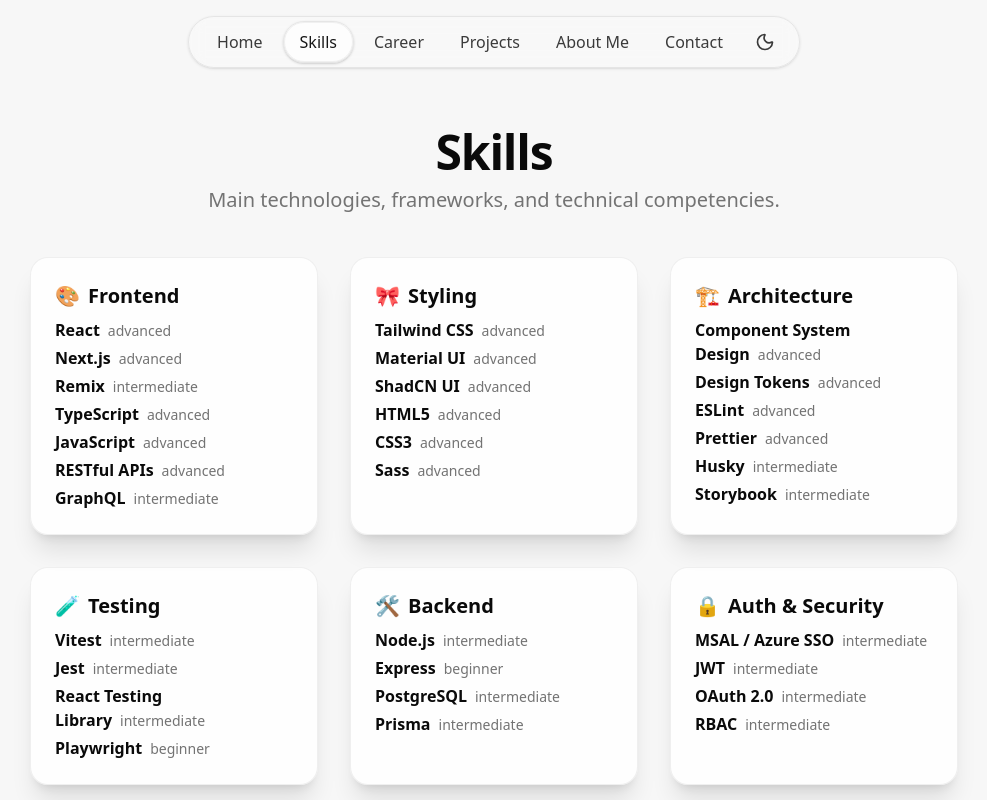
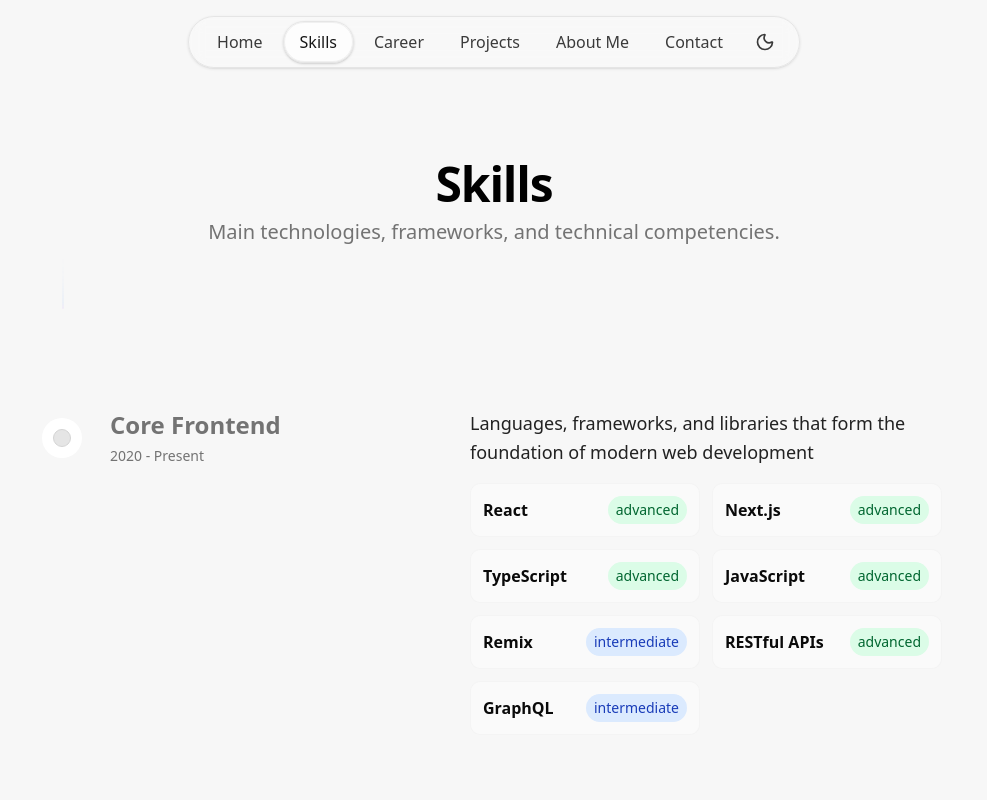
Before and after one commit to alisonbessa/my-portifolio, a Next.js app: page /skills in a window 1280 px wide. Shown: the top 800 px of the page, without its empty margins (146-1133 px from the left). Built offline with nearby package versions, Linux system fonts and the light colour scheme.

Commit message:
feat: reorganize skills data into categories and enhance Skills and Career pages with new timeline components for improved presentation

```diff
--- a/data/skills.ts
+++ b/data/skills.ts
@@ -7,65 +7,91 @@
   category?: string;
 };
 
-export const skills: Skill[] = [
-  // Frontend
-  { name: 'React', level: 'advanced', category: 'Frontend' },
-  { name: 'Next.js', level: 'advanced', category: 'Frontend' },
-  { name: 'Remix', level: 'intermediate', category: 'Frontend' },
-  { name: 'TypeScript', level: 'advanced', category: 'Frontend' },
-  { name: 'JavaScript', level: 'advanced', category: 'Frontend' },
-  { name: 'RESTful APIs', level: 'advanced', category: 'Frontend' },
-  { name: 'GraphQL', level: 'intermediate', category: 'Frontend' },
+export type SkillCategory = {
+  slug: string;
+  title: string;
+  description: string;
+  skills: Skill[];
+  period: string;
+};
 
-  // Styling
-  { name: 'Tailwind CSS', level: 'advanced', category: 'Styling' },
-  { name: 'Material UI', level: 'advanced', category: 'Styling' },
-  { name: 'ShadCN UI', level: 'advanced', category: 'Styling' },
-  { name: 'HTML5', level: 'advanced', category: 'Styling' },
-  { name: 'CSS3', level: 'advanced', category: 'Styling' },
-  { name: 'Sass', level: 'advanced', category: 'Styling' },
+export const skillCategories: SkillCategory[] = [
+  {
+    slug: 'core-frontend',
+    title: 'Core Frontend',
+    description:
+      'Languages, frameworks, and libraries that form the foundation of modern web development',
+    period: '2020 - Present',
+    skills: [
+      { name: 'React', level: 'advanced' },
+      { name: 'Next.js', level: 'advanced' },
+      { name: 'TypeScript', level: 'advanced' },
+      { name: 'JavaScript', level: 'advanced' },
+      { name: 'Remix', level: 'intermediate' },
+      { name: 'RESTful APIs', level: 'advanced' },
+      { name: 'GraphQL', level: 'intermediate' },
+    ],
+  },
+  {
+    slug: 'design-systems',
+    title: 'Design Systems & UI',
+    description: 'Creating consistent, scalable user interfaces and design systems',
+    period: '2021 - Present',
+    skills: [
+      { name: 'Tailwind CSS', level: 'advanced' },
+      { name: 'Material UI', level: 'advanced' },
+      { name: 'ShadCN UI', level: 'advanced' },
+      { name: 'Component System Design', level: 'advanced' },
+      { name: 'Design Tokens', level: 'advanced' },
+      { name: 'Figma', level: 'intermediate' },
+      { name: 'Storybook', level: 'intermediate' },
+    ],
+  },
+  {
+    slug: 'quality-assurance',
+    title: 'Quality & Testing',
+    description: 'Testing strategies, code quality, and development workflow optimization',
+    period: '2021 - Present',
+    skills: [
+      { name: 'Jest', level: 'intermediate' },
+      { name: 'React Testing Library', level: 'intermediate' },
+      { name: 'Vitest', level: 'intermediate' },
+      { name: 'Playwright', level: 'beginner' },
+      { name: 'ESLint', level: 'advanced' },
+      { name: 'Prettier', level: 'advanced' },
+    ],
+  },
+  {
+    slug: 'backend-integration',
+    title: 'Backend & Integration',
+    description: 'Server-side technologies and authentication systems',
+    period: '2022 - Present',
+    skills: [
+      { name: 'Node.js', level: 'intermediate' },
+      { name: 'PostgreSQL', level: 'intermediate' },
+      { name: 'Prisma', level: 'intermediate' },
+      { name: 'MSAL / Azure SSO', level: 'intermediate' },
+      { name: 'JWT', level: 'intermediate' },
+      { name: 'OAuth 2.0', level: 'intermediate' },
+    ],
+  },
+  {
+    slug: 'soft-skills',
+    title: 'Soft Skills',
+    description: 'Communication, leadership, and collaboration abilities',
+    period: 'Throughout career',
+    skills: [
+      { name: 'Team Leadership', level: 'advanced' },
+      { name: 'Mentoring', level: 'advanced' },
+      { name: 'Cross-functional Collaboration', level: 'advanced' },
+      { name: 'Technical Communication', level: 'advanced' },
+      { name: 'Problem Solving', level: 'advanced' },
+      { name: 'Agile Methodologies', level: 'intermediate' },
+    ],
+  },
+];
 
-  // Architecture
-  { name: 'Component System Design', level: 'advanced', category: 'Architecture' },
-  { name: 'Design Tokens', level: 'advanced', category: 'Architecture' },
-  { name: 'ESLint', level: 'advanced', category: 'Architecture' },
-  { name: 'Prettier', level: 'advanced', category: 'Architecture' },
-  { name: 'Husky', level: 'intermediate', category: 'Architecture' },
-  { name: 'Storybook', level: 'intermediate', category: 'Architecture' },
-
-  // Testing
-  { name: 'Vitest', level: 'intermediate', category: 'Testing' },
-  { name: 'Jest', level: 'intermediate', category: 'Testing' },
-  { name: 'React Testing Library', level: 'intermediate', category: 'Testing' },
-  { name: 'Playwright', level: 'beginner', category: 'Testing' },
-
-  // Backend & APIs
-  { name: 'Node.js', level: 'intermediate', category: 'Backend' },
-  { name: 'Express', level: 'beginner', category: 'Backend' },
-  { name: 'PostgreSQL', level: 'intermediate', category: 'Backend' },
-  { name: 'Prisma', level: 'intermediate', category: 'Backend' },
-
-  // Auth & Security
-  { name: 'MSAL / Azure SSO', level: 'intermediate', category: 'Auth & Security' },
-  { name: 'JWT', level: 'intermediate', category: 'Auth & Security' },
-  { name: 'OAuth 2.0', level: 'intermediate', category: 'Auth & Security' },
-  { name: 'RBAC', level: 'intermediate', category: 'Auth & Security' },
-
-  // DevOps
-  { name: 'Vercel', level: 'advanced', category: 'DevOps' },
-  { name: 'Netlify', level: 'advanced', category: 'DevOps' },
-  { name: 'Azure Pipelines', level: 'intermediate', category: 'DevOps' },
-  { name: 'GitHub Actions', level: 'intermediate', category: 'DevOps' },
-  { name: 'Docker', level: 'beginner', category: 'DevOps' },
-
-  // Product & Analytics
-  { name: 'Statsig', level: 'beginner', category: 'Product & Analytics' },
-  { name: 'Flagsmith', level: 'beginner', category: 'Product & Analytics' },
-  { name: 'Google Analytics', level: 'intermediate', category: 'Product & Analytics' },
-
-  // Tools & Collaboration
-  { name: 'Git', level: 'advanced', category: 'Collaboration' },
-  { name: 'Jira', level: 'intermediate', category: 'Collaboration' },
-  { name: 'Linear', level: 'intermediate', category: 'Collaboration' },
-  { name: 'Figma', level: 'intermediate', category: 'Collaboration' },
-];
+// Backward compatibility
+export const skills: Skill[] = skillCategories.flatMap((category) =>
+  category.skills.map((skill) => ({ ...skill, category: category.title })),
+);
--- a/src/app/career/page.tsx
+++ b/src/app/career/page.tsx
@@ -1,6 +1,19 @@
-import { Career } from '../components/Career';
+'use client';
 import { career, careerTitle, careerSubtitle } from '../../../data/career';
+import CareerTimeline from '../components/CareerTimeline';
 
 export default function CareerPage() {
-  return <Career title={careerTitle} subtitle={careerSubtitle} career={career} />;
+  return (
+    <div className="w-full font-sans">
+      <div className="max-w-[940px] mx-auto pt-20 text-center">
+        <h2 className="text-3xl sm:text-5xl font-bold tracking-tight mb-2 text-black dark:text-white">
+          {careerTitle}
+        </h2>
+        <p className="text-muted-foreground text-lg sm:text-xl max-w-2xl mx-auto dark:text-neutral-300">
+          {careerSubtitle}
+        </p>
+      </div>
+      <CareerTimeline entries={career} />
+    </div>
+  );
 }
--- a/src/app/components/AboutMeTimeline.tsx
+++ b/src/app/components/AboutMeTimeline.tsx
@@ -1,49 +1,37 @@
-'use client';
-import { useRef, useEffect, useState } from 'react';
-import { motion, useScroll, useTransform } from 'framer-motion';
 import { AboutMeEntry } from '../../../data/aboutMe';
-import AboutMeTimelineEntry from './AboutMeTimelineEntry';
+import Timeline from './Timeline';
+import TimelineEntry from './TimelineEntry';
+import AboutMeTimelineImages from './AboutMeTimelineImages';
+import AboutMeTimelineTags from './AboutMeTimelineTags';
 
 type Props = {
   entries: AboutMeEntry[];
 };
 
 export default function AboutMeTimeline({ entries }: Props) {
-  const ref = useRef<HTMLDivElement>(null);
-  const containerRef = useRef<HTMLDivElement>(null);
-  const [height, setHeight] = useState(0);
+  const renderAboutMeEntry = (entry: AboutMeEntry) => (
+    <TimelineEntry
+      leftContent={
+        <h3 className="text-lg md:text-2xl font-bold text-neutral-500 dark:text-neutral-500">
+          {entry.title}
+        </h3>
+      }
+      rightContent={
+        <div>
+          <AboutMeTimelineImages images={entry.images} title={entry.title} />
+          <p className="mb-3 text-lg text-foreground/90">{entry.description}</p>
+          <ul className="list-disc pl-5 space-y-1 mt-2">
+            {entry.reflections.map((r, i) => (
+              <li key={i} className="text-muted-foreground text-base">
+                {r}
+              </li>
+            ))}
+          </ul>
+          <AboutMeTimelineTags tags={entry.tags} />
+        </div>
+      }
+    />
+  );
 
-  useEffect(() => {
-    if (ref.current) {
-      const rect = ref.current.getBoundingClientRect();
-      setHeight(rect.height);
-    }
-  }, [ref]);
-
-  const { scrollYProgress } = useScroll({
-    target: containerRef,
-    offset: ['start 10%', 'end 50%'],
-  });
-
-  const heightTransform = useTransform(scrollYProgress, [0, 1], [0, height]);
-  const opacityTransform = useTransform(scrollYProgress, [0, 0.1], [0, 1]);
-
-  return (
-    <div ref={containerRef}>
-      <div ref={ref} className="relative max-w-[940px] mx-auto pb-20">
-        {entries.map((entry) => (
-          <AboutMeTimelineEntry key={entry.slug} entry={entry} />
-        ))}
-        <div
-          style={{ height: height + 'px' }}
-          className="absolute md:left-8 left-8 top-0 overflow-hidden w-[2px] bg-[linear-gradient(to_bottom,var(--tw-gradient-stops))] from-transparent from-[0%] via-neutral-200 dark:via-neutral-700 to-transparent to-[99%]  [mask-image:linear-gradient(to_bottom,transparent_0%,black_10%,black_90%,transparent_100%)] "
-        >
-          <motion.div
-            style={{ height: heightTransform, opacity: opacityTransform }}
-            className="absolute inset-x-0 top-0  w-[2px] bg-gradient-to-t from-purple-500 via-blue-500 to-transparent from-[0%] via-[10%] rounded-full"
-          />
-        </div>
-      </div>
-    </div>
-  );
+  return <Timeline entries={entries} renderEntry={renderAboutMeEntry} />;
 }
--- a/src/app/components/AboutMeTimelineEntry.tsx
+++ /dev/null
@@ -1,37 +0,0 @@
-import { AboutMeEntry } from '../../../data/aboutMe';
-import AboutMeTimelineImages from './AboutMeTimelineImages';
-import AboutMeTimelineTags from './AboutMeTimelineTags';
-
-type Props = {
-  entry: AboutMeEntry;
-};
-
-export default function AboutMeTimelineEntry({ entry }: Props) {
-  return (
-    <div className="flex justify-start pt-10 md:pt-40 md:gap-10">
-      <div className="sticky flex flex-col md:flex-row z-40 items-center top-40 self-start max-w-xs lg:max-w-sm md:w-full">
-        <div className="h-10 absolute left-3 md:left-3 w-10 rounded-full bg-white dark:bg-black flex items-center justify-center">
-          <div className="h-4 w-4 rounded-full bg-neutral-200 dark:bg-neutral-800 border border-neutral-300 dark:border-neutral-700 p-2" />
-        </div>
-        <h3 className="hidden md:block text-lg md:pl-20 md:text-2xl font-bold text-neutral-500 dark:text-neutral-500 ">
-          {entry.title}
-        </h3>
-      </div>
-      <div className="relative pl-20 pr-4 md:pl-4 w-full max-w-[940px]">
-        <h3 className="md:hidden block text-lg mb-4 text-left font-bold text-neutral-500 dark:text-neutral-500">
-          {entry.title}
-        </h3>
-        <AboutMeTimelineImages images={entry.images} title={entry.title} />
-        <p className="mb-3 text-lg text-foreground/90">{entry.description}</p>
-        <ul className="list-disc pl-5 space-y-1 mt-2">
-          {entry.reflections.map((r, i) => (
-            <li key={i} className="text-muted-foreground text-base">
-              {r}
-            </li>
-          ))}
-        </ul>
-        <AboutMeTimelineTags tags={entry.tags} />
-      </div>
-    </div>
-  );
-}
--- /dev/null
+++ b/src/app/components/CareerTimeline.tsx
@@ -0,0 +1,46 @@
+import { CareerEntry } from '../../../data/career';
+import Timeline from './Timeline';
+import TimelineEntry from './TimelineEntry';
+
+type Props = {
+  entries: CareerEntry[];
+};
+
+export default function CareerTimeline({ entries }: Props) {
+  const renderCareerEntry = (entry: CareerEntry) => (
+    <TimelineEntry
+      leftContent={
+        <div>
+          <h3 className="text-lg md:text-2xl font-bold text-neutral-500 dark:text-neutral-500 mb-1">
+            {entry.company}
+          </h3>
+          <p className="text-sm text-muted-foreground">{entry.period}</p>
+        </div>
+      }
+      rightContent={
+        <div>
+          <h4 className="text-xl font-bold mb-2 text-primary">
+            <a
+              href={entry.companyLinkedin}
+              target="_blank"
+              rel="noopener noreferrer"
+              className="hover:underline hover:text-primary transition-colors"
+            >
+              {entry.title}
+            </a>
+          </h4>
+          <p className="mb-3 text-lg text-foreground/90">{entry.description}</p>
+          <ul className="list-disc pl-5 space-y-1 mt-2">
+            {entry.highlights.map((highlight, i) => (
+              <li key={i} className="text-muted-foreground text-base">
+                {highlight}
+              </li>
+            ))}
+          </ul>
+        </div>
+      }
+    />
+  );
+
+  return <Timeline entries={entries} renderEntry={renderCareerEntry} />;
+}
--- /dev/null
+++ b/src/app/components/SkillsTimeline.tsx
@@ -0,0 +1,52 @@
+import { SkillCategory } from '../../../data/skills';
+import Timeline from './Timeline';
+import TimelineEntry from './TimelineEntry';
+
+type Props = {
+  entries: SkillCategory[];
+};
+
+export default function SkillsTimeline({ entries }: Props) {
+  const renderSkillEntry = (entry: SkillCategory) => (
+    <TimelineEntry
+      leftContent={
+        <div>
+          <h3 className="text-lg md:text-2xl font-bold text-neutral-500 dark:text-neutral-500 mb-1">
+            {entry.title}
+          </h3>
+          <p className="text-sm text-muted-foreground">{entry.period}</p>
+        </div>
+      }
+      rightContent={
+        <div>
+          <p className="mb-4 text-lg text-foreground/90">{entry.description}</p>
+          <div className="grid grid-cols-1 md:grid-cols-2 gap-3">
+            {entry.skills.map((skill, i) => (
+              <div
+                key={i}
+                className="flex items-center justify-between p-3 bg-card/40 dark:bg-white/5 rounded-lg border border-border/30"
+              >
+                <span className="font-semibold text-foreground">{skill.name}</span>
+                {skill.level && (
+                  <span
+                    className={`text-sm px-2 py-1 rounded-full ${
+                      skill.level === 'advanced'
+                        ? 'bg-green-100 text-green-800 dark:bg-green-900/30 dark:text-green-400'
+                        : skill.level === 'intermediate'
+                          ? 'bg-blue-100 text-blue-800 dark:bg-blue-900/30 dark:text-blue-400'
+                          : 'bg-gray-100 text-gray-800 dark:bg-gray-900/30 dark:text-gray-400'
+                    }`}
+                  >
+                    {skill.level}
+                  </span>
+                )}
+              </div>
+            ))}
+          </div>
+        </div>
+      }
+    />
+  );
+
+  return <Timeline entries={entries} renderEntry={renderSkillEntry} />;
+}
--- /dev/null
+++ b/src/app/components/Timeline.tsx
@@ -0,0 +1,48 @@
+'use client';
+import { useRef, useEffect, useState } from 'react';
+import { motion, useScroll, useTransform } from 'framer-motion';
+
+type Props<T> = {
+  entries: T[];
+  renderEntry: (entry: T) => React.ReactNode;
+};
+
+export default function Timeline<T extends { slug: string }>({ entries, renderEntry }: Props<T>) {
+  const ref = useRef<HTMLDivElement>(null);
+  const containerRef = useRef<HTMLDivElement>(null);
+  const [height, setHeight] = useState(0);
+
+  useEffect(() => {
+    if (ref.current) {
+      const rect = ref.current.getBoundingClientRect();
+      setHeight(rect.height);
+    }
+  }, [ref]);
+
+  const { scrollYProgress } = useScroll({
+    target: containerRef,
+    offset: ['start 10%', 'end 50%'],
+  });
+
+  const heightTransform = useTransform(scrollYProgress, [0, 1], [0, height]);
+  const opacityTransform = useTransform(scrollYProgress, [0, 0.1], [0, 1]);
+
+  return (
+    <div ref={containerRef}>
+      <div ref={ref} className="relative max-w-[940px] mx-auto pb-20">
+        {entries.map((entry) => (
+          <div key={entry.slug}>{renderEntry(entry)}</div>
+        ))}
+        <div
+          style={{ height: height + 'px' }}
+          className="absolute md:left-8 left-8 top-0 overflow-hidden w-[2px] bg-[linear-gradient(to_bottom,var(--tw-gradient-stops))] from-transparent from-[0%] via-neutral-200 dark:via-neutral-700 to-transparent to-[99%]  [mask-image:linear-gradient(to_bottom,transparent_0%,black_10%,black_90%,transparent_100%)] "
+        >
+          <motion.div
+            style={{ height: heightTransform, opacity: opacityTransform }}
+            className="absolute inset-x-0 top-0  w-[2px] bg-gradient-to-t from-purple-500 via-blue-500 to-transparent from-[0%] via-[10%] rounded-full"
+          />
+        </div>
+      </div>
+    </div>
+  );
+}
--- /dev/null
+++ b/src/app/components/TimelineEntry.tsx
@@ -0,0 +1,21 @@
+type Props = {
+  leftContent: React.ReactNode;
+  rightContent: React.ReactNode;
+};
+
+export default function TimelineEntry({ leftContent, rightContent }: Props) {
+  return (
+    <div className="flex justify-start pt-10 md:pt-40 md:gap-10">
+      <div className="sticky flex flex-col md:flex-row z-40 items-center top-40 self-start max-w-xs lg:max-w-sm md:w-full">
+        <div className="h-10 absolute left-3 md:left-3 w-10 rounded-full bg-white dark:bg-black flex items-center justify-center">
+          <div className="h-4 w-4 rounded-full bg-neutral-200 dark:bg-neutral-800 border border-neutral-300 dark:border-neutral-700 p-2" />
+        </div>
+        <div className="hidden md:block md:pl-20">{leftContent}</div>
+      </div>
+      <div className="relative pl-20 pr-4 md:pl-4 w-full max-w-[940px]">
+        <div className="md:hidden block mb-4">{leftContent}</div>
+        {rightContent}
+      </div>
+    </div>
+  );
+}
--- a/src/app/skills/page.tsx
+++ b/src/app/skills/page.tsx
@@ -1,6 +1,19 @@
-import { Skills } from '../components/Skills';
-import { skills, skillsTitle, skillsSubtitle } from '../../../data/skills';
+'use client';
+import { skillCategories, skillsTitle, skillsSubtitle } from '../../../data/skills';
+import SkillsTimeline from '../components/SkillsTimeline';
 
 export default function SkillsPage() {
-  return <Skills title={skillsTitle} subtitle={skillsSubtitle} skills={skills} />;
+  return (
+    <div className="w-full font-sans">
+      <div className="max-w-[940px] mx-auto pt-20 text-center">
+        <h2 className="text-3xl sm:text-5xl font-bold tracking-tight mb-2 text-black dark:text-white">
+          {skillsTitle}
+        </h2>
+        <p className="text-muted-foreground text-lg sm:text-xl max-w-2xl mx-auto dark:text-neutral-300">
+          {skillsSubtitle}
+        </p>
+      </div>
+      <SkillsTimeline entries={skillCategories} />
+    </div>
+  );
 }
```
